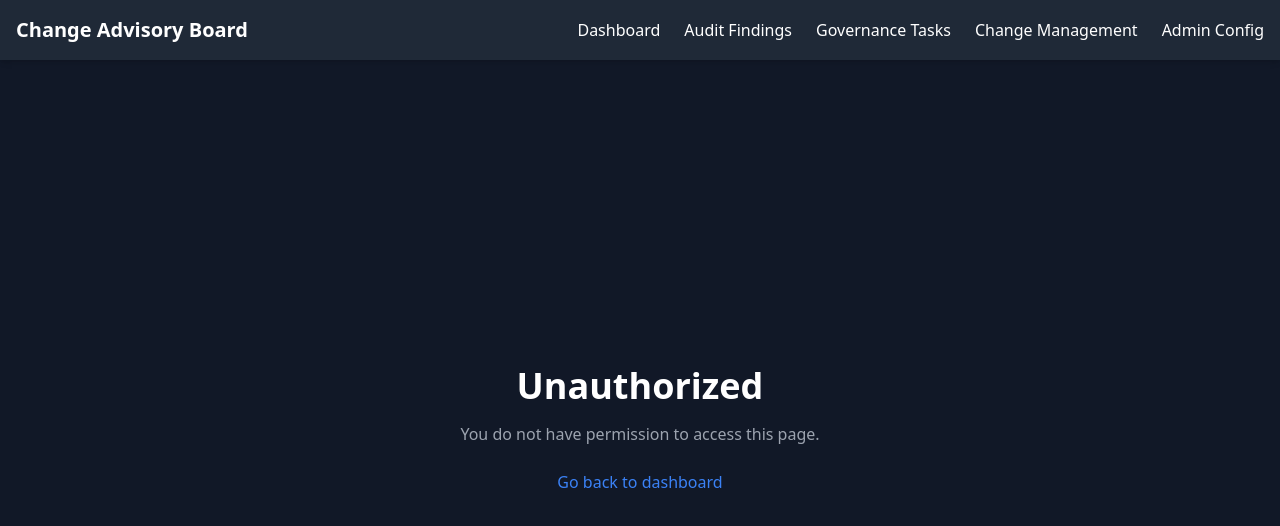
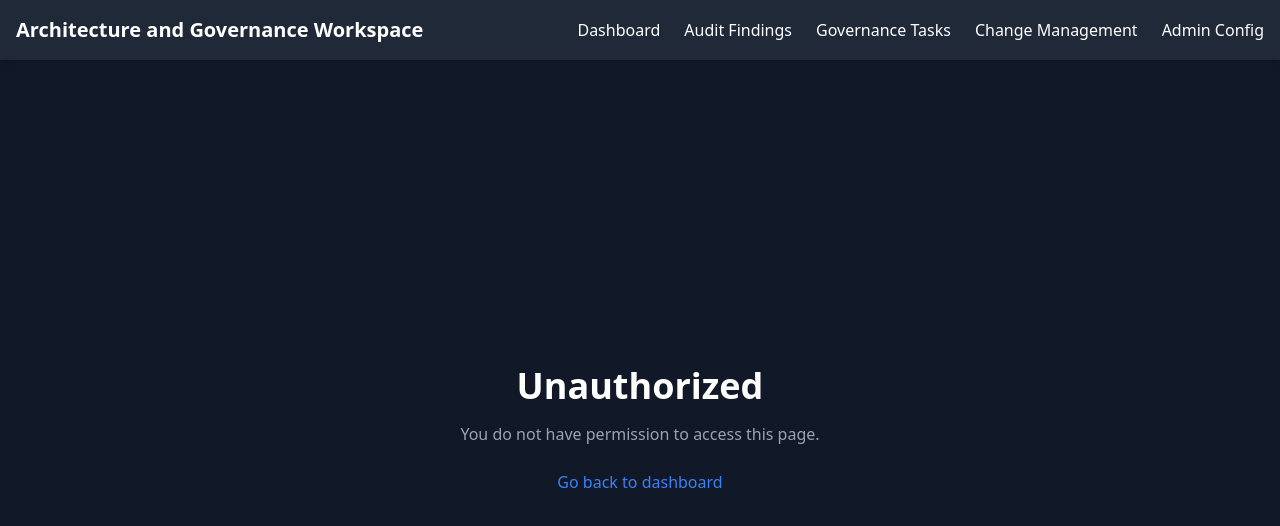
Before and after one commit to rafifdzaky27/agw-frontend, a Next.js app: page /unauthorized in a window 1280 px wide. Shown: the top 526 px of the page. Built offline with nearby package versions, Linux system fonts and the light colour scheme.

Commit message:
Update layout and name

```diff
--- a/app/layout.tsx
+++ b/app/layout.tsx
@@ -15,8 +15,8 @@ const geistMono = Geist_Mono({
 });
 
 export const metadata: Metadata = {
-  title: "Create Next App",
-  description: "Generated by create next app",
+  title: "Architecture and Governance Workspace",
+  description: "Application for managing architecture and governance tasks",
 };
 
 export default function RootLayout({
--- a/components/Navbar.tsx
+++ b/components/Navbar.tsx
@@ -26,7 +26,7 @@ export default function Navbar() {
   return (
     <nav className="bg-gray-800 text-white p-4 shadow-md">
       <div className="container mx-auto flex justify-between items-center">
-        <h1 className="text-xl font-bold">Change Advisory Board</h1>
+        <h1 className="text-xl font-bold">Architecture and Governance Workspace</h1>
         <ul className="flex gap-6">
           {NAV_LINKS.map((link) => (
             <li key={link.href}>
```
